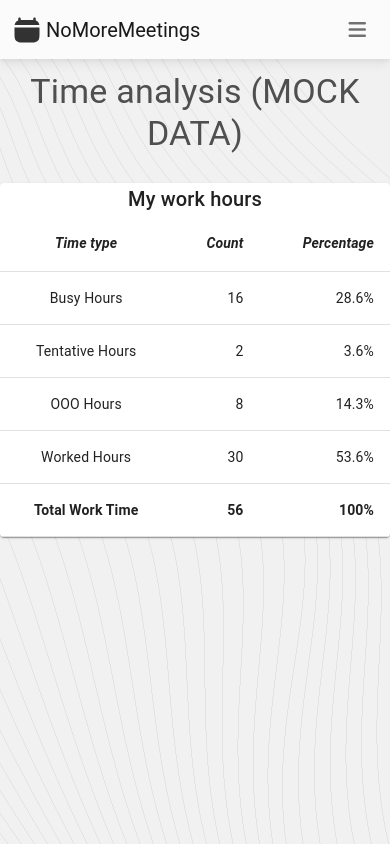
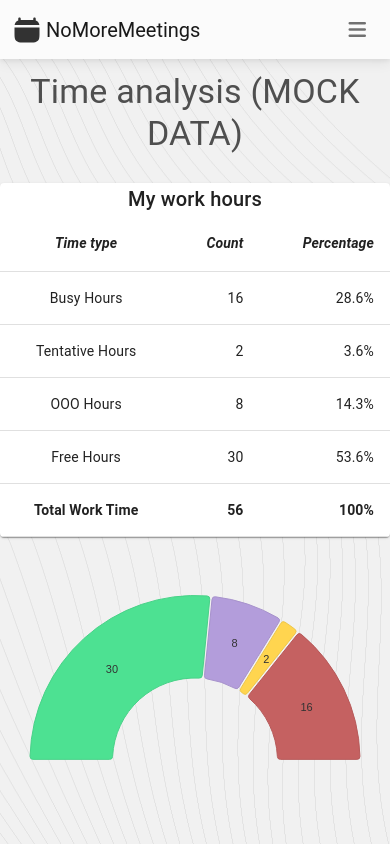
Before and after one commit to daniferna/nomoremeetings, a React (Create React App) app in the folder frontend/: page /timeAnalysis in a window 390 px wide. Built offline with nearby package versions, Linux system fonts and the light colour scheme; no server answers.

Commit message:
fix(front): fix pie chart not showing on mobile

```diff
--- a/frontend/src/WorkHoursComponent.jsx
+++ b/frontend/src/WorkHoursComponent.jsx
@@ -1,15 +1,29 @@
 import React from 'react';
 import {ResponsivePie} from '@nivo/pie';
-import {Grid, Paper, Table, TableBody, TableCell, TableContainer, TableHead, TableRow, Typography} from '@mui/material';
+import {
+    Grid,
+    Paper,
+    Table,
+    TableBody,
+    TableCell,
+    TableContainer,
+    TableHead,
+    TableRow,
+    Typography,
+    useMediaQuery
+} from '@mui/material';
 
 function WorkHoursComponent({data}) {
+
+    const isMobile = useMediaQuery('(max-width:500px)');
+
     const totalWorkTime = data.totalWorkTime;
-    const workedTime = totalWorkTime - data.busyHours - data.tentativeHours - data.oooHours;
+    const freeTime = totalWorkTime - data.busyHours - data.tentativeHours - data.oooHours;
     let tableData = [
         {id: 'Busy Hours', value: data.busyHours},
         {id: 'Tentative Hours', value: data.tentativeHours},
         {id: 'OOO Hours', value: data.oooHours},
-        {id: 'Worked Hours', value: workedTime},
+        {id: 'Free Hours', value: freeTime},
     ];
 
     // Filtrar los datos para eliminar elementos con valor 0
@@ -62,10 +76,10 @@ function WorkHoursComponent({data}) {
                 </TableContainer>
             </Grid>
             <Grid item xs={12} md={6}>
-                <div style={{height: '100%'}}>
+                <div style={{height: '100%', minHeight: '250px'}}>
                     <ResponsivePie
                         data={pieChartData}
-                        margin={{top: 30, bottom: 30}}
+                        margin={{top: 30, bottom: 30, left: 30, right: 30}}
                         innerRadius={0.5}
                         padAngle={0.7}
                         cornerRadius={3}
@@ -80,6 +94,35 @@ function WorkHoursComponent({data}) {
                         animate={true}
                         motionStiffness={90}
                         motionDamping={15}
+                        startAngle={90}
+                        endAngle={-90}
+                        enableArcLinkLabels={false}
+                        activeOuterRadiusOffset={8}
+                        legends={!isMobile ? [
+                            {
+                                anchor: 'bottom',
+                                direction: 'row',
+                                justify: false,
+                                translateX: 0,
+                                translateY: 20,
+                                itemsSpacing: 15,
+                                itemWidth: 100,
+                                itemHeight: 18,
+                                itemTextColor: '#999',
+                                itemDirection: 'left-to-right',
+                                itemOpacity: 1,
+                                symbolSize: 18,
+                                symbolShape: 'circle',
+                                effects: [
+                                    {
+                                        on: 'hover',
+                                        style: {
+                                            itemTextColor: '#000'
+                                        }
+                                    }
+                                ]
+                            }
+                        ] : []}
                     />
                 </div>
             </Grid>
```
